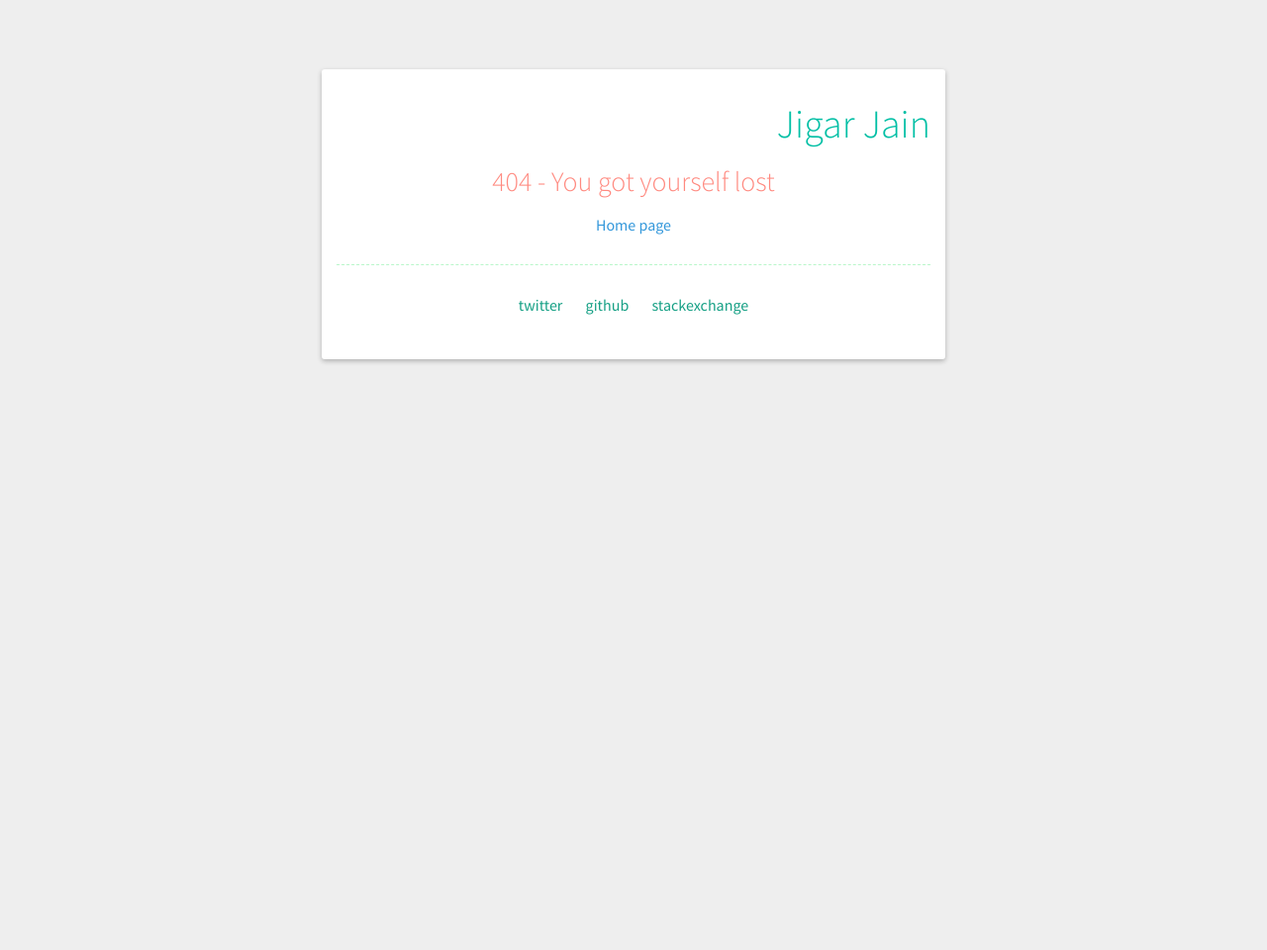
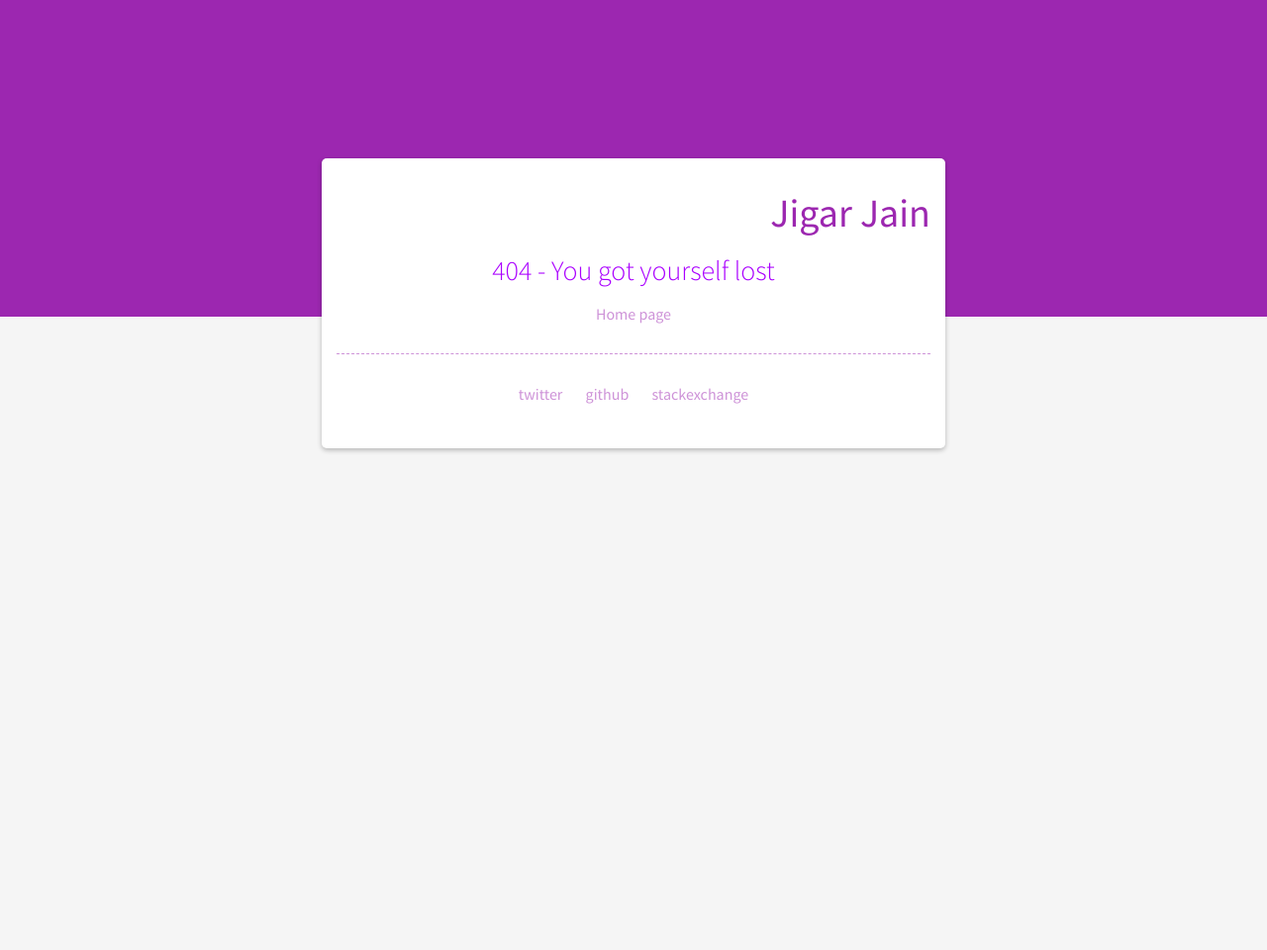
Before and after one commit to jigarjain/profile, a PHP site: page /404.html in a window 1280 px wide. Shown: the whole page at 99% size. Before the commit the page ends 367 px from the top, so only its background shows below. Run offline with PHP 8.4, Linux system fonts and the light colour scheme.

Commit message:
Redesign #2

```diff
--- a/404.html
+++ b/404.html
@@ -7,19 +7,16 @@
     </head>
 
     <body>
-
+        <div class="container">
             <div class="page">
                 <h1 class="name">Jigar Jain</h1>
 
-
                 <div class="item">
                     <h3 class="another-title title-404">404 - You got yourself lost</h3>
-
                     <p class="more-link">
                         <a href="/" title="homepage">Home page</a>
                     </p>
                 </div>
-
 
                 <div class="divider"></div>
 
@@ -30,10 +27,21 @@
                         <li><a href="http://stackexchange.com/users/1005958/jigar-jain?tab=accounts" title="stackexchange" class="se">stackexchange</a></li>
                     </ul>
                 </div>
+            </div> <!-- /.page -->
+        </div>
 
-        </div> <!-- /.page -->
+        <link rel="stylesheet" type="text/css" href="assets/css/app.css">
+        <link rel="stylesheet" type="text/css" href="http://fonts.googleapis.com/css?family=Source+Sans+Pro:400,300">
+        <script type="text/javascript">
+            var _gaq = _gaq || [];
+            _gaq.push(['_setAccount', 'UA-36996932-1']);
+            _gaq.push(['_trackPageview']);
 
-        <link rel="stylesheet" type="text/css" href="http://fonts.googleapis.com/css?family=Source+Sans+Pro:400,300">
-        <link rel="stylesheet" type="text/css" href="assets/css/app.css">
+            (function() {
+                var ga = document.createElement('script'); ga.type = 'text/javascript'; ga.async = true;
+                ga.src = ('https:' == document.location.protocol ? 'https://ssl' : 'http://www') + '.google-analytics.com/ga.js';
+                var s = document.getElementsByTagName('script')[0]; s.parentNode.insertBefore(ga, s);
+            })();
+        </script>
     </body>
 </html>
--- a/assets/css/app.less
+++ b/assets/css/app.less
@@ -1,29 +1,47 @@
 @import 'normalize.less';
 @import 'elements.less';
 
+/** Colors */
+@primary-color: #9C27B0;
+@secondary-color: #aa00ff;
+@primary-link-color: #ce93d8;
+@secondary-link-color: #ce93d8;
+
 body {
+    min-height: 100vh;
     font-family: 'Source Sans Pro', sans-serif;
     font-size: 16px;
     color: #2c3e50;
-    background-color: #eee;
+    background-color: #F5F5F5;
+    background-image: linear-gradient(to bottom, @primary-color, @primary-color 40vh, #F5F5F5 40vh, #F5F5F5);
+}
+
+a {
+    text-decoration: none;
+}
+
+.container {
+    position: relative;
+    -webkit-animation: slideup 1s;
+    -moz-animation: slideup 1s;
+    animation: slideup 1s;
 }
 
 .page {
-    margin: 70px auto 35px;
+    margin: 20vh auto 30px;
     padding: 15px;
-    width: 100%;
     max-width: 600px;
     background-color: #fff;
-    border-radius: 3px;
+    border-radius: 5px;
     .drop-shadow(0, 2px, 5px, 0.26);
 }
 
 .name {
     margin: 0;
-    font-weight: 200;
+    font-weight: 400;
     font-size: 40px;
     line-height: 200%;
-    color: #00BFA5;
+    color: @primary-color;
     text-align: right;
 }
 
@@ -36,7 +54,7 @@ body {
     margin: 0;
     font-weight: 200;
     font-size: 28px;
-    color: #FF8A80;
+    color: @secondary-color;
 
     &.title-404 {
         text-align: center;
@@ -59,11 +77,10 @@ body {
             display: block;
             position: relative;
             color: #919899;
-            text-decoration: none;
             .transition(0.7s);
 
             &:hover {
-                color: #B388FF;
+                color: @primary-link-color;
             }
 
             .date {
@@ -78,15 +95,14 @@ body {
         text-align: center;
 
         a {
-            color: #3498db;
-            text-decoration: none;
+            color: @secondary-link-color;
         }
     }
 }
 
 .divider {
     margin: 0 auto 30px;
-    border-bottom: 1px dashed #B9F6CA;
+    border-bottom: 1px dashed @secondary-link-color;
 }
 
 .social {
@@ -101,8 +117,7 @@ body {
     }
 
     a {
-        color: #16a085;
-        text-decoration: none;
+        color: @secondary-link-color;
     }
 }
 
@@ -112,7 +127,32 @@ body {
     text-align: center;
 
     a {
-        color: #3498db;
-        text-decoration: none;
+        color: @secondary-color;
     }
 }
+
+@keyframes slideup {
+    from {
+        top: 1000px;
+    }
+
+    to {
+        top: 0px;
+    }
+}
+
+@-webkit-keyframes slideup {
+    from {
+        top: 1000px;
+    }
+
+    to {
+        top: 0px;
+    }
+}
+
+@media all and (max-width: 400px) {
+    .date {
+        display: none;
+    }
+}
```
Also changed, not shown: assets/css/app.css (+1 -1 lines), index.html (+7 -5 lines). Lines whose indentation alone changed are shown as unchanged.
